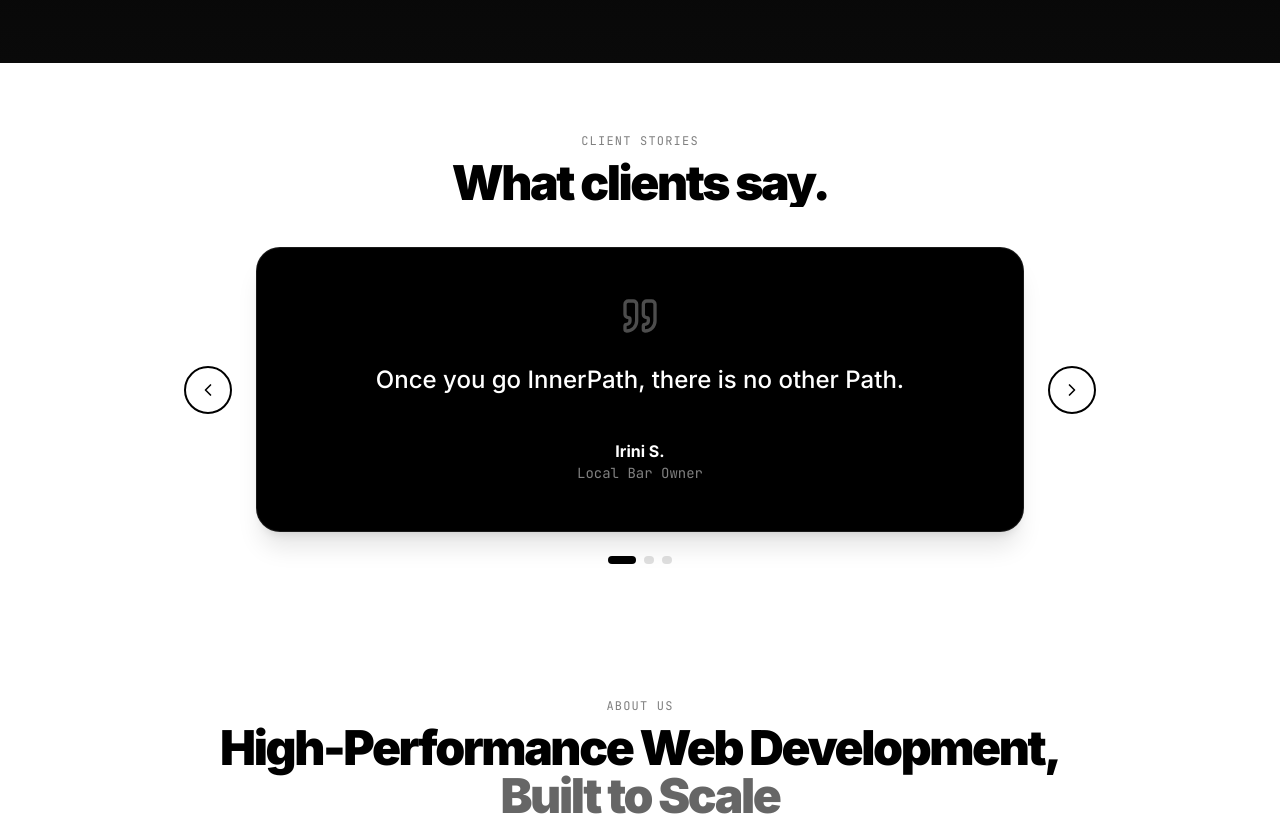
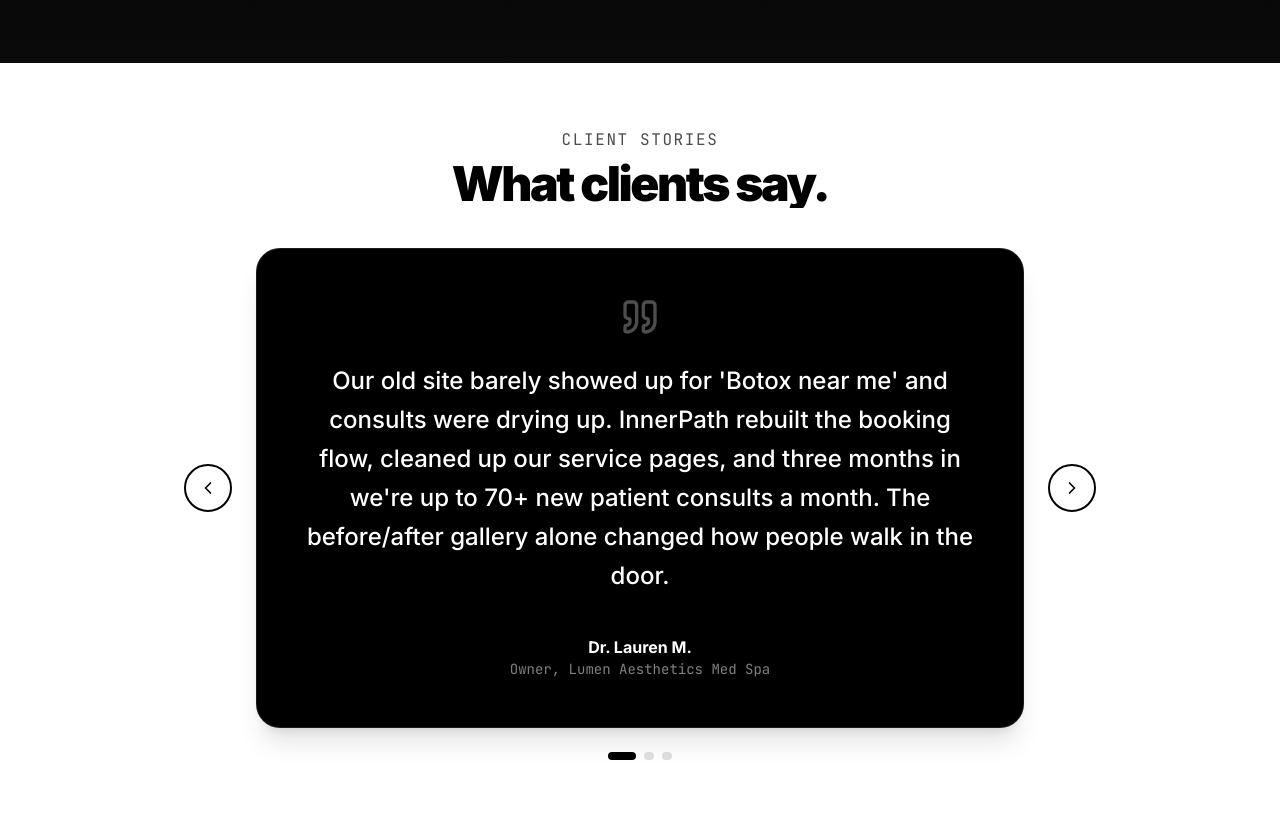
Before and after one commit to carloskotit/innerpath, a Next.js app: page / in a window 1280 px wide. Shown: the part 1143-1959 px from the top of the page. Built offline with nearby package versions, Linux system fonts and the light colour scheme.

Commit message:
Improve eyebrow labels and replace testimonials with realistic industry-specific ones
- Bump CLIENT STORIES and ABOUT US labels: text-xs→text-sm/base, opacity 50→70
- Replace placeholder testimonials with med spa, HVAC, and dental clients

```diff
--- a/components/activations-section.tsx
+++ b/components/activations-section.tsx
@@ -50,7 +50,7 @@ export function ActivationsSection() {
           className="text-center mb-10"
         >
           <motion.span
-            className="font-mono text-black/50 text-xs tracking-widest inline-block"
+            className="font-mono text-black/70 text-sm md:text-base tracking-widest inline-block"
             initial={{ opacity: 0, y: 20 }}
             whileInView={{ opacity: 1, y: 0 }}
             viewport={{ once: true }}
--- a/components/flavor-carousel.tsx
+++ b/components/flavor-carousel.tsx
@@ -9,21 +9,21 @@ import { ChevronLeft, ChevronRight, Quote } from "lucide-react"
 const testimonials = [
   {
     id: 1,
-    name: "Irini S.",
-    role: "Local Bar Owner",
-    quote: "Once you go InnerPath, there is no other Path.",
+    name: "Dr. Lauren M.",
+    role: "Owner, Lumen Aesthetics Med Spa",
+    quote: "Our old site barely showed up for 'Botox near me' and consults were drying up. InnerPath rebuilt the booking flow, cleaned up our service pages, and three months in we're up to 70+ new patient consults a month. The before/after gallery alone changed how people walk in the door.",
   },
   {
     id: 2,
-    name: "Jonathan D.",
-    role: "E-commerce founder",
-    quote: "InnerPath completely rebuilt our website, and within weeks we saw a 42% increase in conversions. What stood out wasn't just the design - it was how fast and intentional everything felt. They don't waste time.",
+    name: "Mike R.",
+    role: "Co-Owner, Ridgeline Heating & Air",
+    quote: "We were dumping $4k a month into Google Ads and barely breaking even. InnerPath redid our site, set up the call tracking, and got us ranking for emergency AC repair in two of our service towns. Phones don't stop in July anymore - in a good way.",
   },
   {
     id: 3,
-    name: "Adam A.",
-    role: "Hotel Manager",
-    quote: "Before InnerPath, our site looked like a potato.",
+    name: "Dr. Priya K.",
+    role: "Practice Owner, Cedar Park Family Dental",
+    quote: "I was hesitant - we'd been burned by two marketing agencies before. What sold me was that they actually asked about our case mix and which procedures we wanted to grow. New patient calls for Invisalign and implants are up roughly 3x since launch.",
   },
 ]
 
@@ -98,7 +98,7 @@ export function FlavorCarousel() {
           className="text-center mb-10"
         >
           <motion.span
-            className="font-mono text-black/50 text-xs tracking-widest"
+            className="font-mono text-black/70 text-sm md:text-base tracking-widest"
             initial={{ opacity: 0 }}
             whileInView={{ opacity: 1 }}
             viewport={{ once: true }}
```
